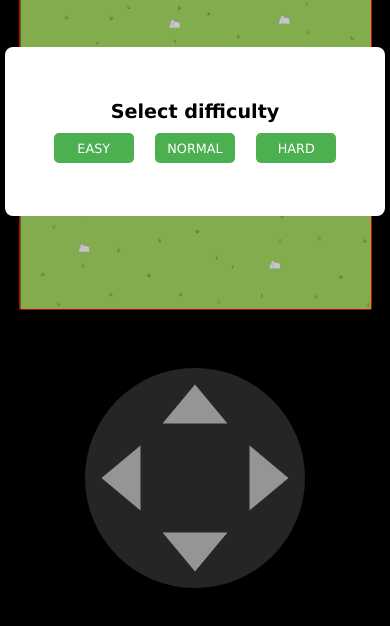
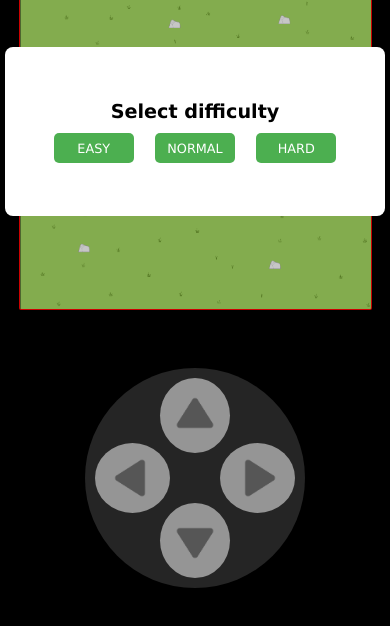
Before and after one commit to FacuTombesi/SnakeGame, a plain HTML site: page index.html in a window 390 px wide. Shown: the part 206-832 px from the top of the page. Drawn offline with Linux system fonts and the light colour scheme.

Commit message:
joystick fix / bigger and better btns

```diff
--- a/index.html
+++ b/index.html
@@ -39,10 +39,18 @@
         <div id="game_board"></div>
         <div id="joystick">
             <div class="d-pad">
-                <div id="up" class="arrow up"></div>
-                <div id="right" class="arrow right"></div>
-                <div id="down" class="arrow down"></div>
-                <div id="left" class="arrow left"></div>
+                <div id="up" class="arrow up">
+                    <img class="arrow_img" src="./img/arrowUp.png" loading="lazy" />
+                </div>
+                <div id="right" class="arrow right">
+                    <img class="arrow_img" src="./img/arrowRight.png" loading="lazy" />
+                </div>
+                <div id="down" class="arrow down">
+                    <img class="arrow_img" src="./img/arrowDown.png" loading="lazy" />
+                </div>
+                <div id="left" class="arrow left">
+                    <img class="arrow_img" src="./img/arrowLeft.png" loading="lazy" />
+                </div>
             </div>
         </div>
         <footer>
--- a/styles.css
+++ b/styles.css
@@ -246,11 +246,18 @@ footer {
     }
 
     .arrow {
+        display: flex;
+        align-items: center;
+        justify-content: center;
         position: absolute;
-        width: 65px;
-        height: 65px;
+        width: 70px;
+        height: 70px;
         background-color: rgba(187, 187, 187, 0.75);
         cursor: pointer;
+    }
+
+    .arrow_img {
+        height: 40px;
     }
 
     .up {
@@ -258,7 +265,9 @@ footer {
         left: 50%;
         transform: translateX(-50%);
         margin-top: 10px;
-        clip-path: polygon(0% 70%, 50% 10%, 100% 70%);
+        padding-bottom: 5px;
+        /* clip-path: polygon(0% 70%, 50% 10%, 100% 70%); */
+        border-radius: 50%;
     }
 
     .right {
@@ -266,7 +275,9 @@ footer {
         right: 0;
         transform: translateY(-50%);
         margin-right: 10px;
-        clip-path: polygon(30% 0%, 90% 50%, 30% 100%);
+        padding-left: 5px;
+        /* clip-path: polygon(30% 0%, 90% 50%, 30% 100%); */
+        border-radius: 50%;
     }
 
     .down {
@@ -274,7 +285,9 @@ footer {
         left: 50%;
         transform: translateX(-50%);
         margin-bottom: 10px;
-        clip-path: polygon(0% 30%, 50% 90%, 100% 30%);
+        padding-top: 5px;
+        /* clip-path: polygon(0% 30%, 50% 90%, 100% 30%); */
+        border-radius: 50%;
     }
 
     .left {
@@ -282,7 +295,9 @@ footer {
         left: 0;
         transform: translateY(-50%);
         margin-left: 10px;
-        clip-path: polygon(70% 0%, 10% 50%, 70% 100%);
+        padding-right: 5px;
+        /* clip-path: polygon(70% 0%, 10% 50%, 70% 100%); */
+        border-radius: 50%;
     }
 
     #difficulty_select {
```
Also changed, not shown: img/arrowDown.png (added), img/arrowLeft.png (added), img/arrowRight.png (added), img/arrowUp.png (added).
